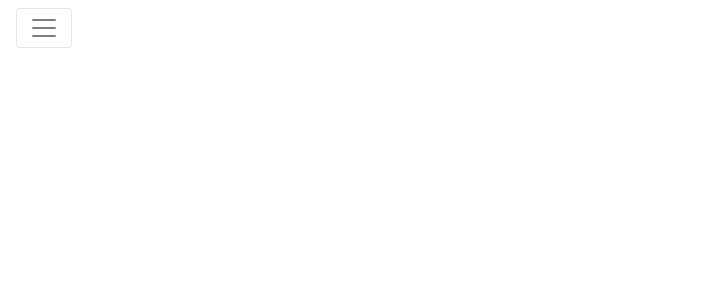
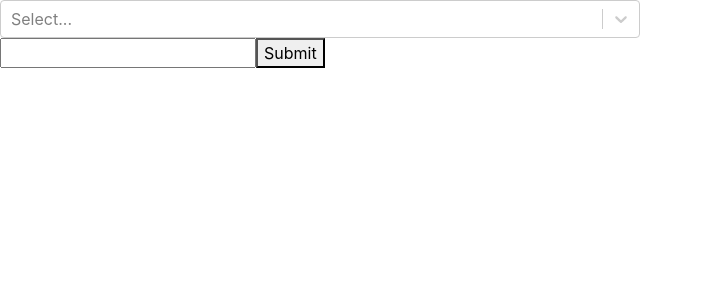
Before and after one commit to PratikDhungel/react-playground, a React (Create React App) app: page / in a window 1280 px wide. Shown: the top 300 px of the page, without its empty margins (0-703 px from the left). Built offline with nearby package versions, Linux system fonts and the light colour scheme.

Commit message:
Hook Form Controller with react-select element

```diff
--- a/package.json
+++ b/package.json
@@ -3,6 +3,7 @@
   "version": "0.1.0",
   "private": true,
   "dependencies": {
+    "@hookform/resolvers": "^1.3.4",
     "@testing-library/jest-dom": "^5.11.4",
     "@testing-library/react": "^11.1.0",
     "@testing-library/user-event": "^12.1.10",
@@ -10,14 +11,17 @@
     "@types/node": "^12.0.0",
     "@types/react": "^16.9.53",
     "@types/react-dom": "^16.9.8",
+    "@types/react-select": "^4.0.13",
     "bootstrap": "^4.6.0",
     "react": "^17.0.1",
     "react-dom": "^17.0.1",
+    "react-hook-form": "^6.15.1",
     "react-scripts": "4.0.1",
     "react-select": "^4.1.0",
     "reactstrap": "^8.9.0",
     "typescript": "^4.0.3",
-    "web-vitals": "^0.2.4"
+    "web-vitals": "^0.2.4",
+    "yup": "^0.32.8"
   },
   "scripts": {
     "start": "react-scripts start",
--- a/src/App.tsx
+++ b/src/App.tsx
@@ -1,29 +1,10 @@
-import React, { useState } from 'react';
-import { Collapse, Nav, Navbar, NavbarToggler, NavItem, NavLink } from 'reactstrap';
+import React from 'react';
+import ReactSelect from './React-Select/ReactSelect';
 
 function App() {
-  const [collapsed, setCollapsed] = useState(true);
-
-  const toggleNavbar = () => setCollapsed(!collapsed);
-
   return (
     <div className='App'>
-      <Navbar color='faded' light>
-        <NavbarToggler onClick={toggleNavbar} className='mr-2' />
-        <Collapse isOpen={!collapsed} navbar>
-          <Nav navbar>
-            <NavItem>
-              <NavLink>Link 1</NavLink>
-            </NavItem>
-            <NavItem>
-              <NavLink>Link 2</NavLink>
-            </NavItem>
-            <NavItem>
-              <NavLink>Link 3</NavLink>
-            </NavItem>
-          </Nav>
-        </Collapse>
-      </Navbar>
+      <ReactSelect />
     </div>
   );
 }
--- /dev/null
+++ b/src/React-Select/ReactSelect.tsx
@@ -0,0 +1,49 @@
+import React from 'react';
+import { useForm, Controller } from 'react-hook-form';
+import Select from 'react-select';
+
+interface Option {
+  value: string;
+  label: string;
+}
+
+const options: Option[] = [
+  { value: '001', label: 'Kathmandu Valley' },
+  { value: '002', label: 'Pokhara' },
+  { value: '003', label: 'Biratnagar' },
+];
+
+const ReactSelect = () => {
+  const { register, errors, control, handleSubmit } = useForm();
+
+  // const control = () => {
+  //   console.log('This is ground control to Major Tom');
+  // };
+
+  const submitForm = (data: any) => {
+    console.log(data);
+    data.cityMultiSelect.forEach((option: any) => {
+      console.log(option.value);
+    });
+  };
+
+  return (
+    <div>
+      <form onSubmit={handleSubmit(submitForm)}>
+        <Controller
+          as={Select}
+          control={control}
+          // isMulti
+          name='cityMultiSelect'
+          options={options}
+          className='basic-multi-select multi-select'
+        />
+        {/* <Select name='city' isMulti options={options} className='basic-multi-select multi-select' ref={register} /> */}
+        <input name='firstName' type='text' ref={register} />
+        <button type='submit'>Submit</button>
+      </form>
+    </div>
+  );
+};
+
+export default ReactSelect;
--- a/src/index.css
+++ b/src/index.css
@@ -1,13 +1,15 @@
 body {
   margin: 0;
-  font-family: -apple-system, BlinkMacSystemFont, 'Segoe UI', 'Roboto', 'Oxygen',
-    'Ubuntu', 'Cantarell', 'Fira Sans', 'Droid Sans', 'Helvetica Neue',
-    sans-serif;
+  font-family: -apple-system, BlinkMacSystemFont, 'Segoe UI', 'Roboto', 'Oxygen', 'Ubuntu', 'Cantarell', 'Fira Sans',
+    'Droid Sans', 'Helvetica Neue', sans-serif;
   -webkit-font-smoothing: antialiased;
   -moz-osx-font-smoothing: grayscale;
 }
 
 code {
-  font-family: source-code-pro, Menlo, Monaco, Consolas, 'Courier New',
-    monospace;
+  font-family: source-code-pro, Menlo, Monaco, Consolas, 'Courier New', monospace;
 }
+
+.multi-select {
+  width: 50%;
+}
```
Also changed, not shown: 1 other file (tests, documents, lock files or other folders).
